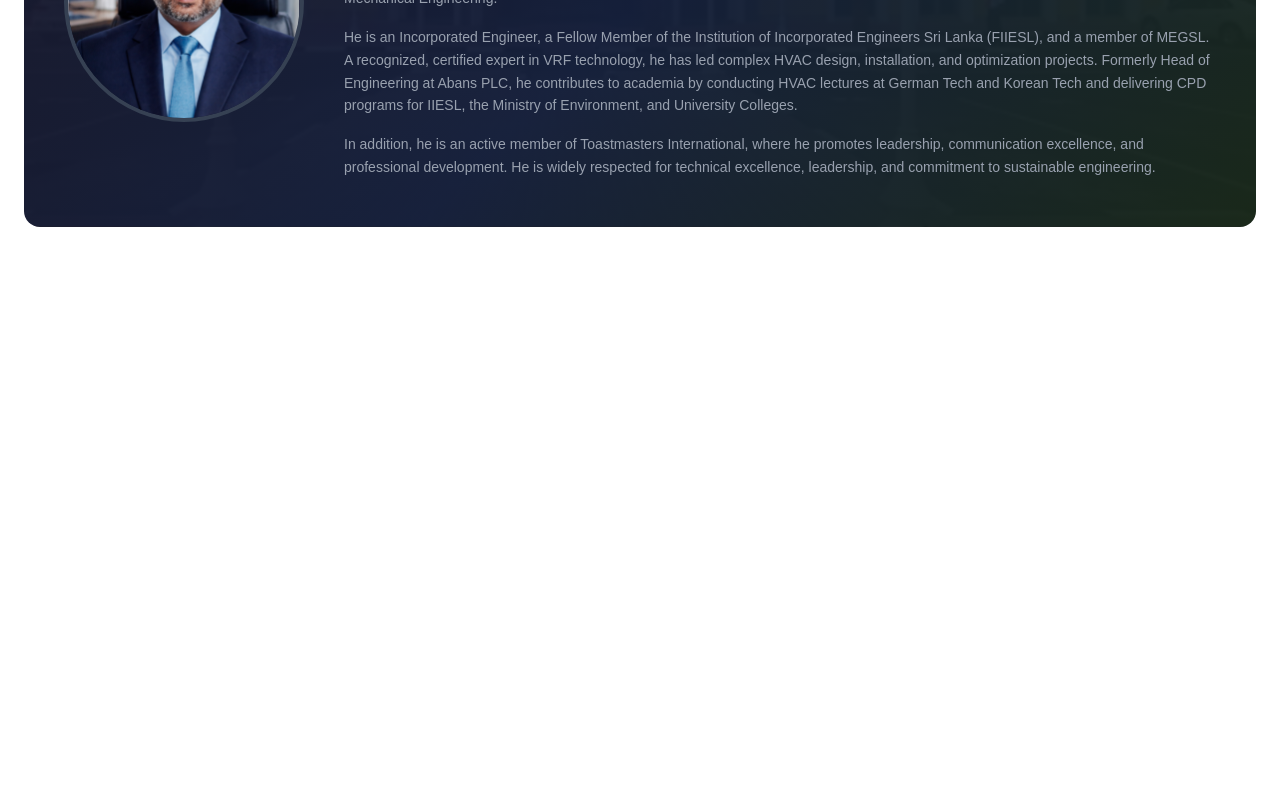
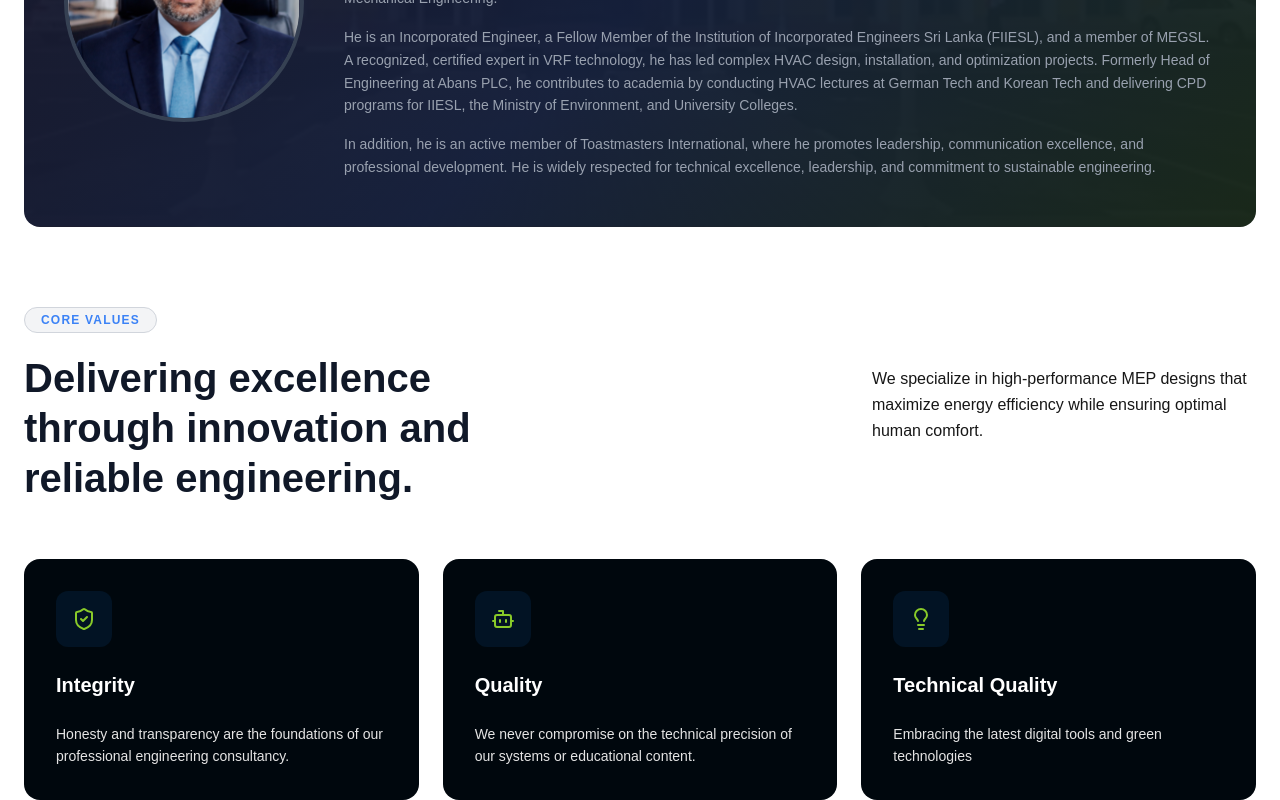
Before and after one commit to VerlixTech/VTW00089---PD-Engineering, a Next.js app: page /aboutUs in a window 1280 px wide. Shown: the part 2057-2857 px from the top of the page. Before the commit the page ends 2364 px from the top, so only its background shows below. Built offline with nearby package versions, Linux system fonts and the light colour scheme.

Commit message:
create about-core values section

```diff
--- /dev/null
+++ b/app/aboutUs/coreValues.tsx
@@ -0,0 +1,72 @@
+import { ShieldCheck, Bot, Lightbulb } from "lucide-react";
+
+const values = [
+  {
+    icon: ShieldCheck,
+    title: "Integrity",
+    description:
+      "Honesty and transparency are the foundations of our professional engineering consultancy.",
+  },
+  {
+    icon: Bot,
+    title: "Quality",
+    description:
+      "We never compromise on the technical precision of our systems or educational content.",
+  },
+  {
+    icon: Lightbulb,
+    title: "Technical Quality",
+    description: "Embracing the latest digital tools and green technologies",
+  },
+];
+
+const CoreValues = () => {
+  return (
+    <section className=" px-6">
+      <div className="max-w-7xl mx-auto">
+        <div className="grid md:grid-cols-2 gap-8 items-center mb-14">
+          <div>
+            <div className="inline-flex items-center gap-2 border border-gray-300 rounded-full bg-gray-100 px-4 py-1 mb-5 w-fit font-semibold">
+              <span className="text-[#3B82F6] text-xs uppercase tracking-widest">
+                core values
+              </span>
+            </div>
+            <h2 className="text-4xl md:text-[40px] font-bold text-gray-900 leading-tight">
+              Delivering excellence <br /> through innovation and <br />{" "}
+              reliable engineering.
+            </h2>
+          </div>
+          <div className="md:flex md:items-center md:justify-end">
+            <p className="text-base leading-relaxed max-w-sm">
+              We specialize in high-performance MEP designs that maximize energy
+              efficiency while ensuring optimal human comfort.
+            </p>
+          </div>
+        </div>
+
+        {/* Cards */}
+        <div className="grid grid-cols-1 md:grid-cols-3 gap-6">
+          {values.map((value, index) => {
+            const Icon = value.icon;
+            return (
+              <div
+                key={index}
+                className="rounded-2xl p-8 flex flex-col gap-6 bg-[#00070D]"
+              >
+                <div className="w-14 h-14 rounded-xl flex items-center justify-center bg-[#137FEC1A]">
+                  <Icon className="w-6 h-6 text-[#89CA29]" />
+                </div>
+                <h3 className="text-white text-xl font-bold">{value.title}</h3>
+                <p className="text-[#E4E4E4] text-sm leading-relaxed">
+                  {value.description}
+                </p>
+              </div>
+            );
+          })}
+        </div>
+      </div>
+    </section>
+  );
+};
+
+export default CoreValues;
--- a/app/aboutUs/page.tsx
+++ b/app/aboutUs/page.tsx
@@ -2,7 +2,7 @@ import { Header } from "@/components/header";
 import PageHero from "@/components/pageHero";
 import { Metadata } from "next";
 import CompanyOverview from "./companyOverview";
-
+import CoreValues from "./coreValues";
 
 export const metadata: Metadata = {
     title: "About Us - PD Engineering & Academy",
@@ -19,6 +19,7 @@ export default function AboutUsPage () {
                 subHeading="Powering Performance & Developing Professionals"
             />
             <CompanyOverview/>
+            <CoreValues/>
         </main>
     )
 }
--- a/app/services/engineer/coreServices.tsx
+++ b/app/services/engineer/coreServices.tsx
@@ -53,7 +53,7 @@ const iconGradientStyle = {
 const CoreEngineeringServices = () => {
   return (
     <section className="py-16 px-6">
-      <div className="max-w-5xl mx-auto">
+      <div className="max-w-6xl mx-auto">
         <h2 className="text-2xl md:text-3xl font-bold text-[#1E3A8A] mb-2">
           Core Engineering Services
         </h2>
```
